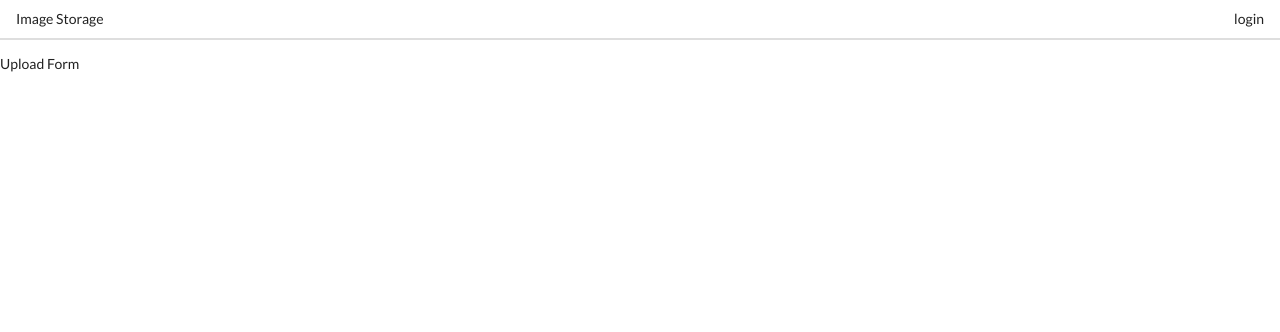
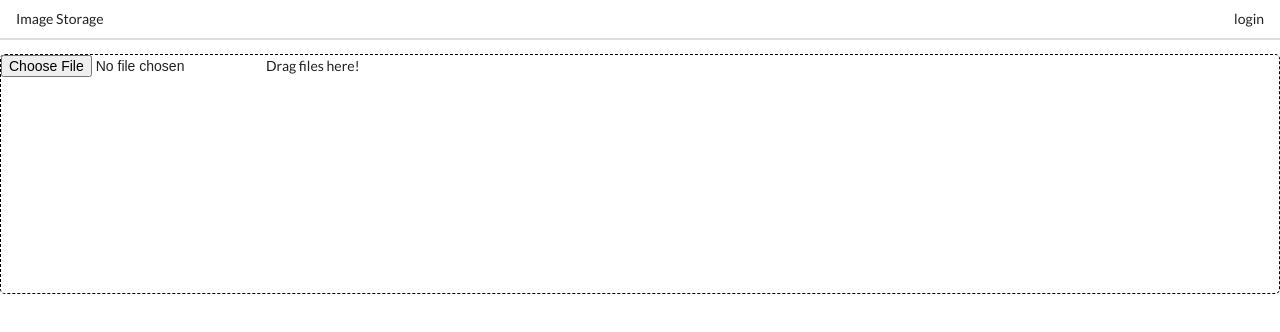
Before and after one commit to dtafesse/Vue-Js-Ud-Tut, a Vue app in the folder images/: page /upload in a window 1280 px wide. Shown: the top 332 px of the page. Built offline with nearby package versions, Linux system fonts and the light colour scheme.

Commit message:
start off sec 8

```diff
--- a/images/src/components/ImageList.vue
+++ b/images/src/components/ImageList.vue
@@ -1,15 +1,16 @@
 <template>
     <div>
-        Image List
+        <img v-for="image in allImages" :key="image.id" :src="image.link" />
     </div>
 
 </template>
 
 <script>
-import { mapActions } from 'vuex';
+import { mapActions, mapGetters } from 'vuex';
 
 export default {
     name: 'ImageList',
+    computed: mapGetters(['allImages']),
     methods: mapActions(['fetchImages']),
     created() {
         this.fetchImages();
--- a/images/src/components/UploadForm.vue
+++ b/images/src/components/UploadForm.vue
@@ -1,6 +1,7 @@
 <template>
-    <div>
-        Upload Form
+    <div class="dropper">
+        <input type="file" />
+        <span>Drag files here!</span>
     </div>
 
 </template>
@@ -10,3 +11,11 @@ export default {
     name: 'UploadForm'
 }
 </script>
+
+<style scoped>
+    .dropper{
+        height: 30vh;
+        border: 1px dashed black;
+        border-radius: 5px;
+    }
+</style>
```
